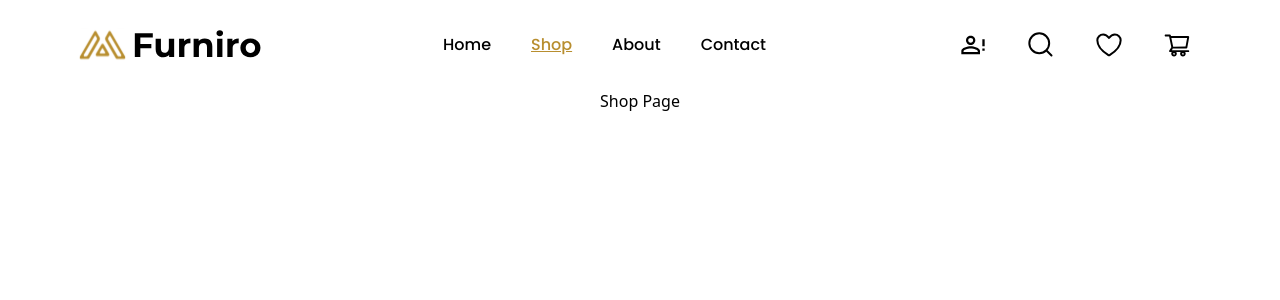
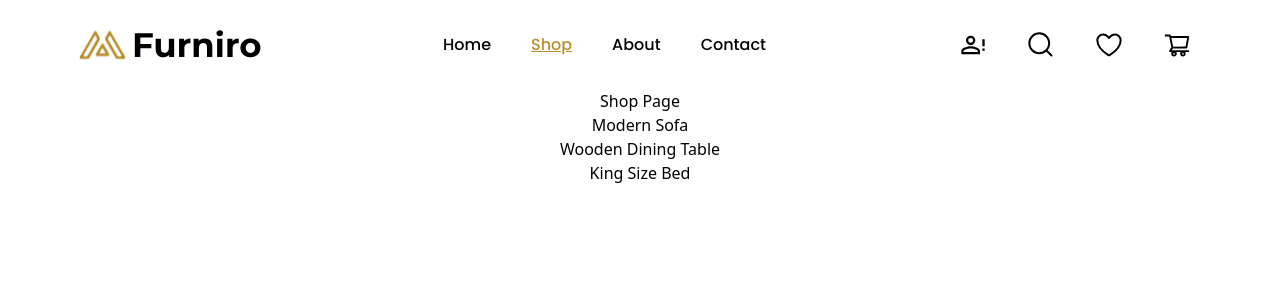
Before and after one commit to HawraaYounes/furniro-ecommerce, a React (Vite) app in the folder frontend/: page /shop in a window 1280 px wide. Shown: the top 300 px of the page. Built offline with nearby package versions, Linux system fonts and the light colour scheme; a web font is replaced by a local one.

Commit message:
added product links

```diff
--- a/frontend/src/pages/Shop.jsx
+++ b/frontend/src/pages/Shop.jsx
@@ -1,11 +1,33 @@
-import React from 'react'
+import React from "react";
+import { Link } from "react-router-dom";
+const products = [
+  {
+    id: 1,
+    title: "Modern Sofa",
+  },
+  {
+    id: 2,
+    title: "Wooden Dining Table",
+  },
+  {
+    id: 3,
+    title: "King Size Bed",
+  },
+];
 
 const Shop = () => {
   return (
     <div>
-        Shop Page
+      <h1>Shop Page</h1>
+      <ul>
+        {products.map((product) => (
+          <li>
+            <Link to={`/shop/${product.id}`}>{product.title}</Link>
+          </li>
+        ))}
+      </ul>
     </div>
-  )
-}
+  );
+};
 
-export default Shop
+export default Shop;
```
